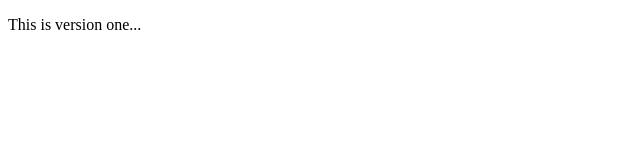
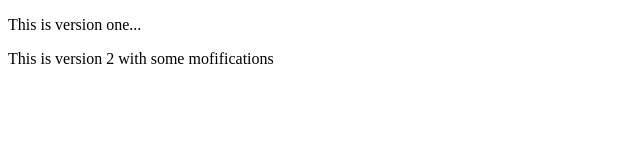
Before and after one commit to MuhammadEbaad/LearningGit, a plain HTML site: page index.html in a window 1280 px wide. Shown: the whole page, without its empty margins (0-640 px from the left). Drawn offline with Linux system fonts and the light colour scheme.

Commit message:
some modifications

```diff
--- a/index.html
+++ b/index.html
@@ -5,5 +5,7 @@
 </head>
 <body>
 <p>This is version one...</p>
+
+<p>This is version 2 with some mofifications</p>
 </body>
 </html>
```
